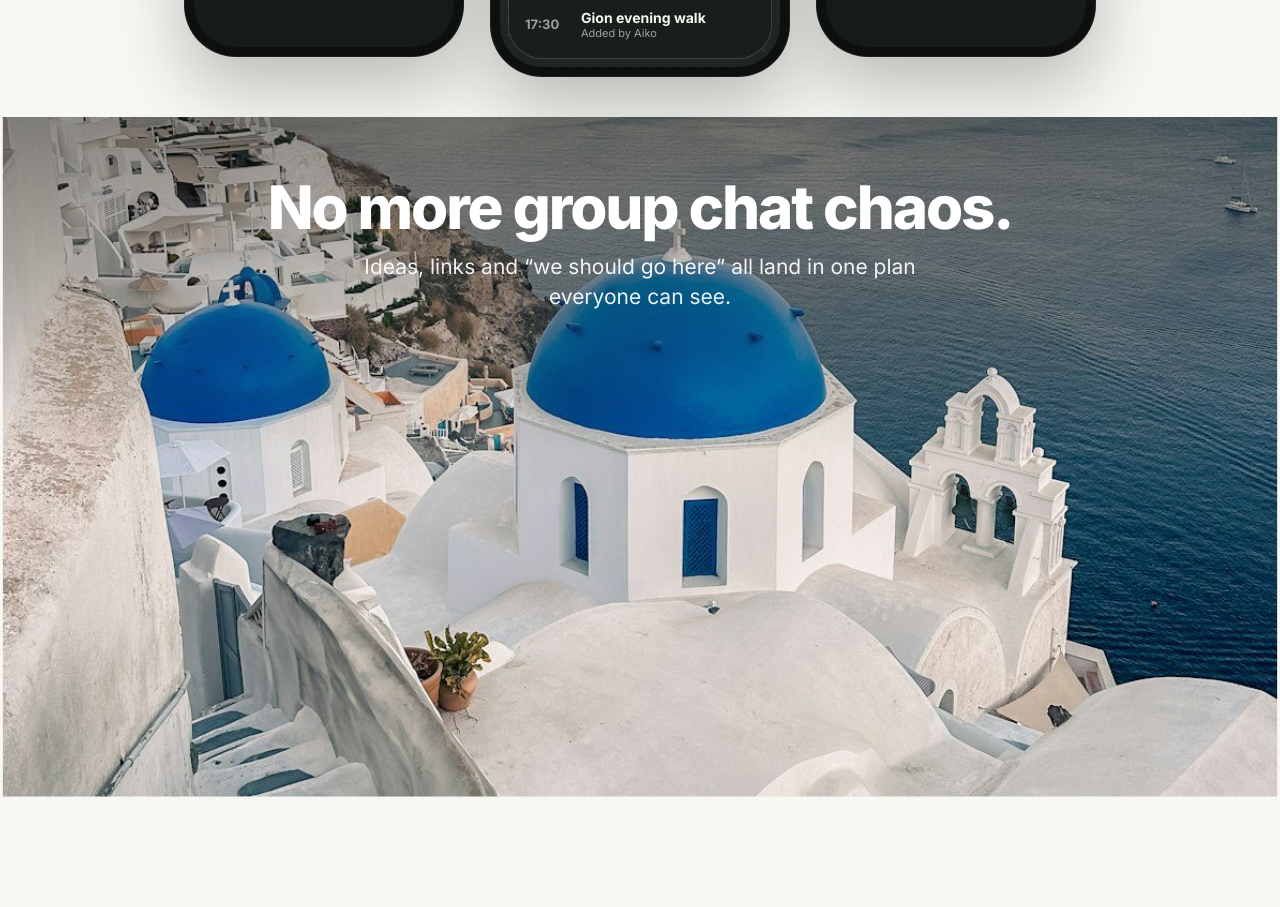
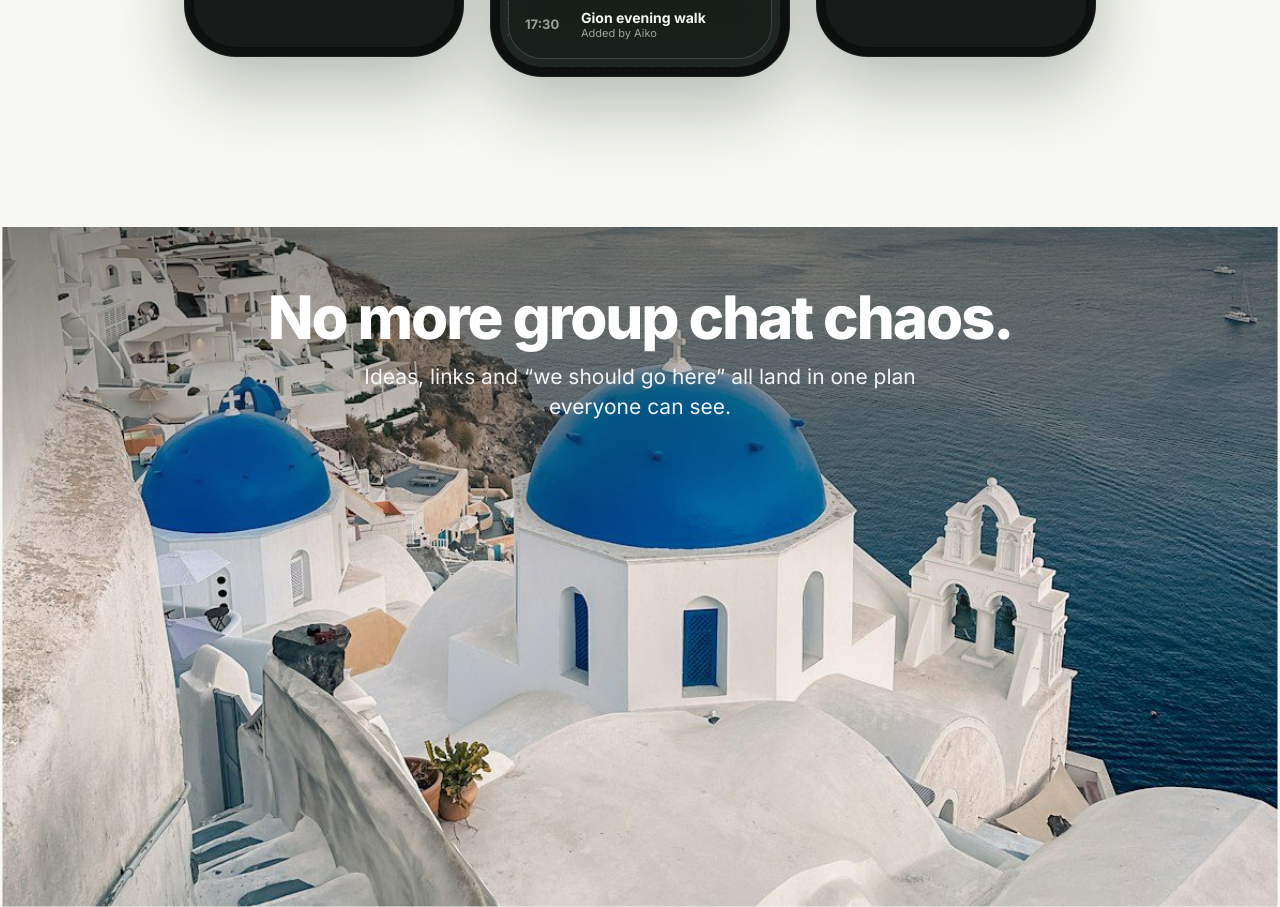
Before and after one commit to MosesYek/onz-app, a plain HTML site: page index.html in a window 1280 px wide. Shown: the part 1096-2003 px from the top of the page. Drawn offline with Linux system fonts and the light colour scheme.

Commit message:
More room between the hero phones and the photo below
Co-Authored-By: Claude Opus 5.5 <noreply@anthropic.com>
Claude-Session: https://claude.ai/code/session_015WpzgZWZzP2ywBdcEcP2o3

```diff
--- a/index.html
+++ b/index.html
@@ -16,9 +16,9 @@
 <meta property="og:url" content="https://onztrip.com/">
 <meta name="twitter:card" content="summary_large_image">
 <link rel="canonical" href="https://onztrip.com/">
-<link rel="icon" href="favicon.ico?v=3" sizes="any">
-<link rel="icon" type="image/png" href="favicon.png?v=3">
-<link rel="apple-touch-icon" href="apple-touch-icon.png?v=3">
+<link rel="icon" href="favicon.ico?v=4" sizes="any">
+<link rel="icon" type="image/png" href="favicon.png?v=4">
+<link rel="apple-touch-icon" href="apple-touch-icon.png?v=4">
 <script>document.documentElement.classList.add('js')</script>
 <link rel="preconnect" href="https://fonts.googleapis.com">
 <link rel="preconnect" href="https://fonts.gstatic.com" crossorigin>
@@ -286,7 +286,7 @@ section{position:relative}
 </header>
 
 <!-- Photo statement -->
-<section data-scroll="enter" style="padding: 40px 0 0">
+<section data-scroll="enter" style="padding: 150px 0 0">
 <div class="expand" style="position: relative; overflow: hidden; height: 680px">
 <img loading="lazy" decoding="async" src="images/santorini.jpg" class="zoom" alt="Blue domed church above the sea in Santorini" style="width: 100%; height: 100%; object-fit: cover; object-position: center 70%">
 <div style="position: absolute; inset: 0; background: linear-gradient(rgba(23,27,25,.45), transparent 50%)"></div>
```
